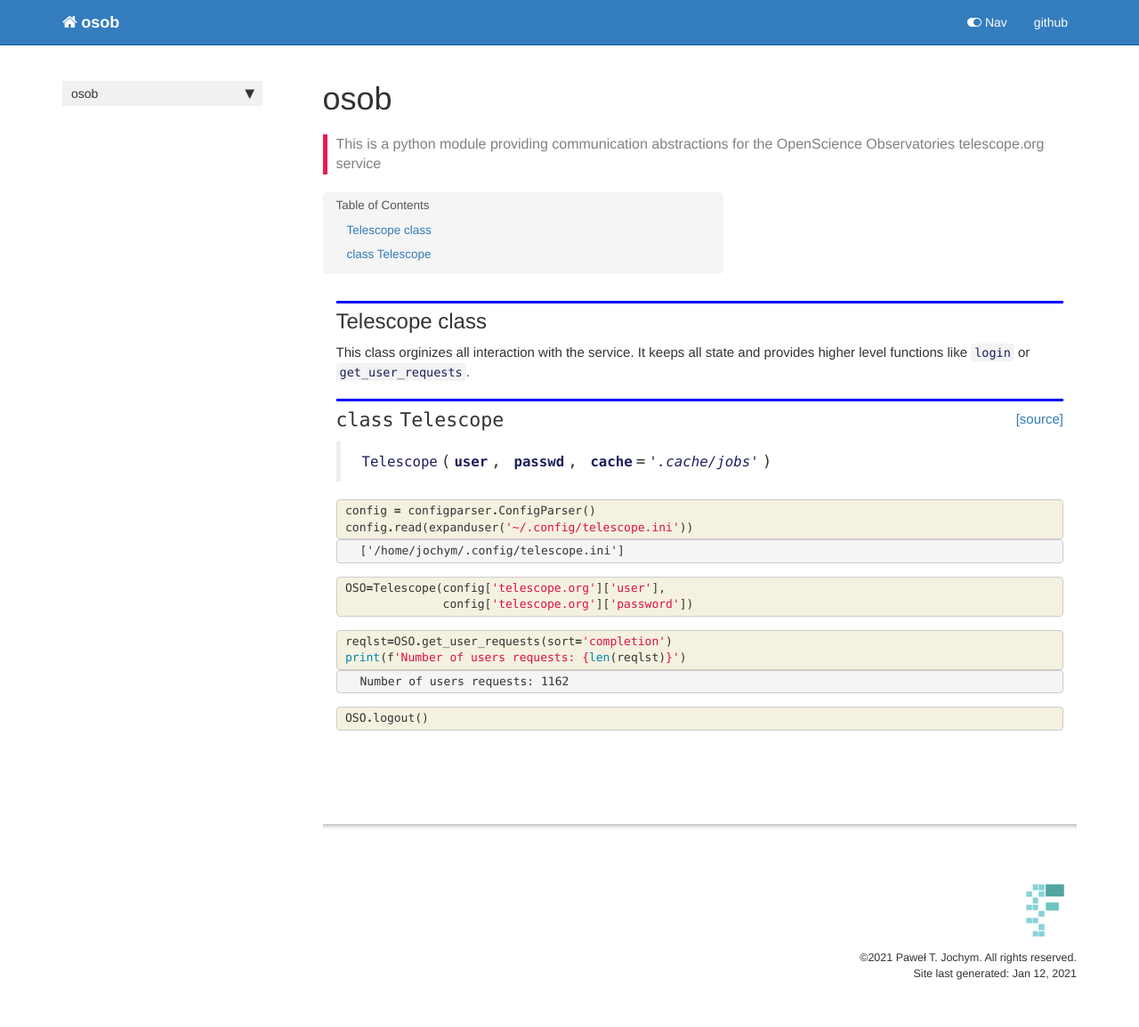
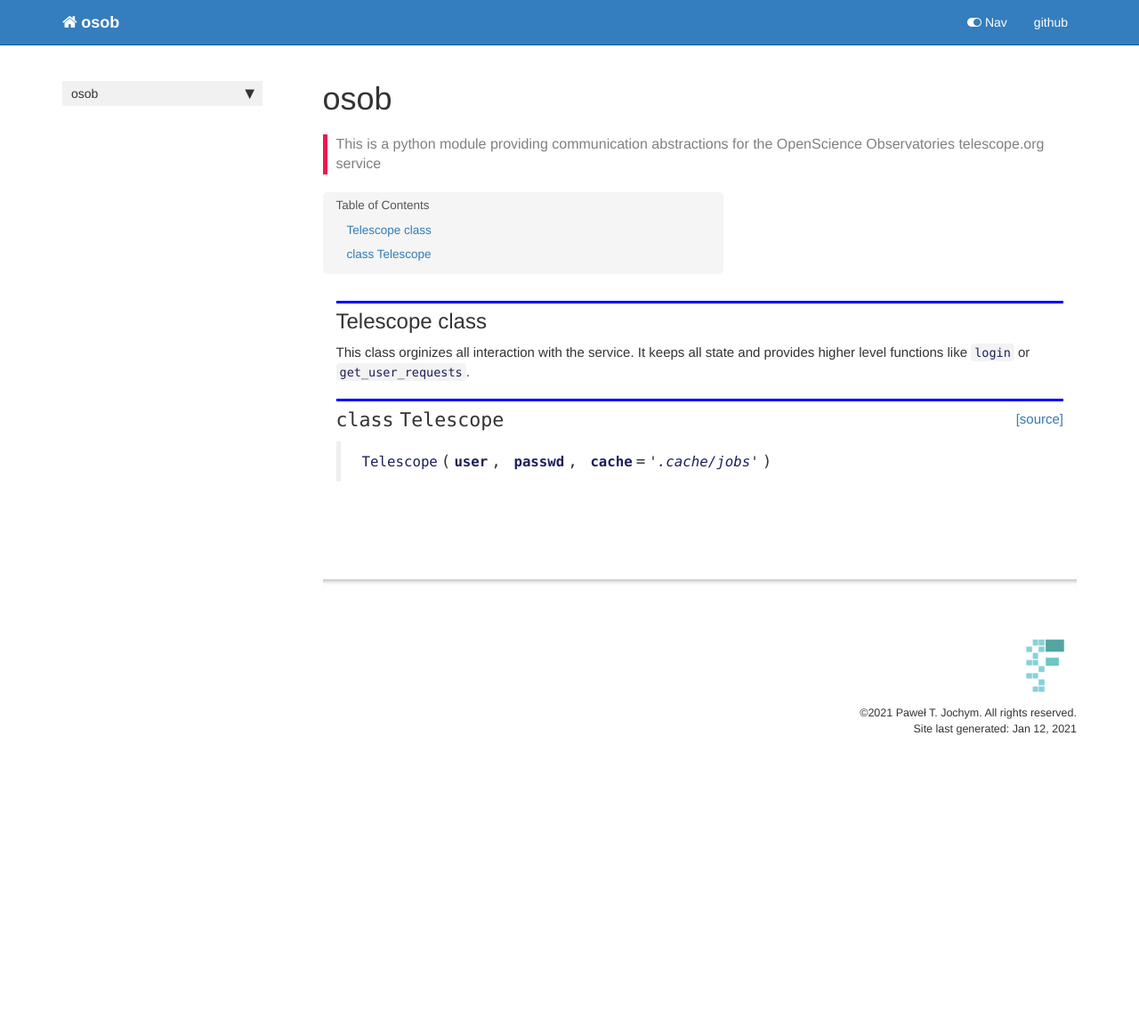
Before and after one commit to jochym/osob, a Jekyll site: the page built from docs/core.html, in a window 1280 px wide. Shown: the whole page at 89% size. Built offline with Jekyll 4.4.1, drawn with Linux system fonts in a browser that asks for light colours; nearby versions of some CDN libraries; comment, search, counter and statistics services are not loaded; after the commit the page ends 900 px from its top, so only the background shows below that.

Commit message:
Hide test cells

```diff
--- a/docs/core.html
+++ b/docs/core.html
@@ -74,105 +74,4 @@ nb_path: "00_core.ipynb"
 </div>
     {% endraw %}
 
-    {% raw %}
-
-<div class="cell border-box-sizing code_cell rendered">
-<div class="input">
-
-<div class="inner_cell">
-    <div class="input_area">
-<div class=" highlight hl-ipython3"><pre><span></span><span class="n">config</span> <span class="o">=</span> <span class="n">configparser</span><span class="o">.</span><span class="n">ConfigParser</span><span class="p">()</span>
-<span class="n">config</span><span class="o">.</span><span class="n">read</span><span class="p">(</span><span class="n">expanduser</span><span class="p">(</span><span class="s1">&#39;~/.config/telescope.ini&#39;</span><span class="p">))</span>
-</pre></div>
-
-    </div>
 </div>
-</div>
-
-<div class="output_wrapper">
-<div class="output">
-
-<div class="output_area">
-
-
-
-<div class="output_text output_subarea output_execute_result">
-<pre>[&#39;/home/jochym/.config/telescope.ini&#39;]</pre>
-</div>
-
-</div>
-
-</div>
-</div>
-
-</div>
-    {% endraw %}
-
-    {% raw %}
-
-<div class="cell border-box-sizing code_cell rendered">
-<div class="input">
-
-<div class="inner_cell">
-    <div class="input_area">
-<div class=" highlight hl-ipython3"><pre><span></span><span class="n">OSO</span><span class="o">=</span><span class="n">Telescope</span><span class="p">(</span><span class="n">config</span><span class="p">[</span><span class="s1">&#39;telescope.org&#39;</span><span class="p">][</span><span class="s1">&#39;user&#39;</span><span class="p">],</span>
-              <span class="n">config</span><span class="p">[</span><span class="s1">&#39;telescope.org&#39;</span><span class="p">][</span><span class="s1">&#39;password&#39;</span><span class="p">])</span>
-</pre></div>
-
-    </div>
-</div>
-</div>
-
-</div>
-    {% endraw %}
-
-    {% raw %}
-
-<div class="cell border-box-sizing code_cell rendered">
-<div class="input">
-
-<div class="inner_cell">
-    <div class="input_area">
-<div class=" highlight hl-ipython3"><pre><span></span><span class="n">reqlst</span><span class="o">=</span><span class="n">OSO</span><span class="o">.</span><span class="n">get_user_requests</span><span class="p">(</span><span class="n">sort</span><span class="o">=</span><span class="s1">&#39;completion&#39;</span><span class="p">)</span>
-<span class="nb">print</span><span class="p">(</span><span class="sa">f</span><span class="s1">&#39;Number of users requests: </span><span class="si">{</span><span class="nb">len</span><span class="p">(</span><span class="n">reqlst</span><span class="p">)</span><span class="si">}</span><span class="s1">&#39;</span><span class="p">)</span>
-</pre></div>
-
-    </div>
-</div>
-</div>
-
-<div class="output_wrapper">
-<div class="output">
-
-<div class="output_area">
-
-<div class="output_subarea output_stream output_stdout output_text">
-<pre>Number of users requests: 1162
-</pre>
-</div>
-</div>
-
-</div>
-</div>
-
-</div>
-    {% endraw %}
-
-    {% raw %}
-
-<div class="cell border-box-sizing code_cell rendered">
-<div class="input">
-
-<div class="inner_cell">
-    <div class="input_area">
-<div class=" highlight hl-ipython3"><pre><span></span><span class="n">OSO</span><span class="o">.</span><span class="n">logout</span><span class="p">()</span>
-</pre></div>
-
-    </div>
-</div>
-</div>
-
-</div>
-    {% endraw %}
-
-</div>
```
Also changed, not shown: 1 other file.
